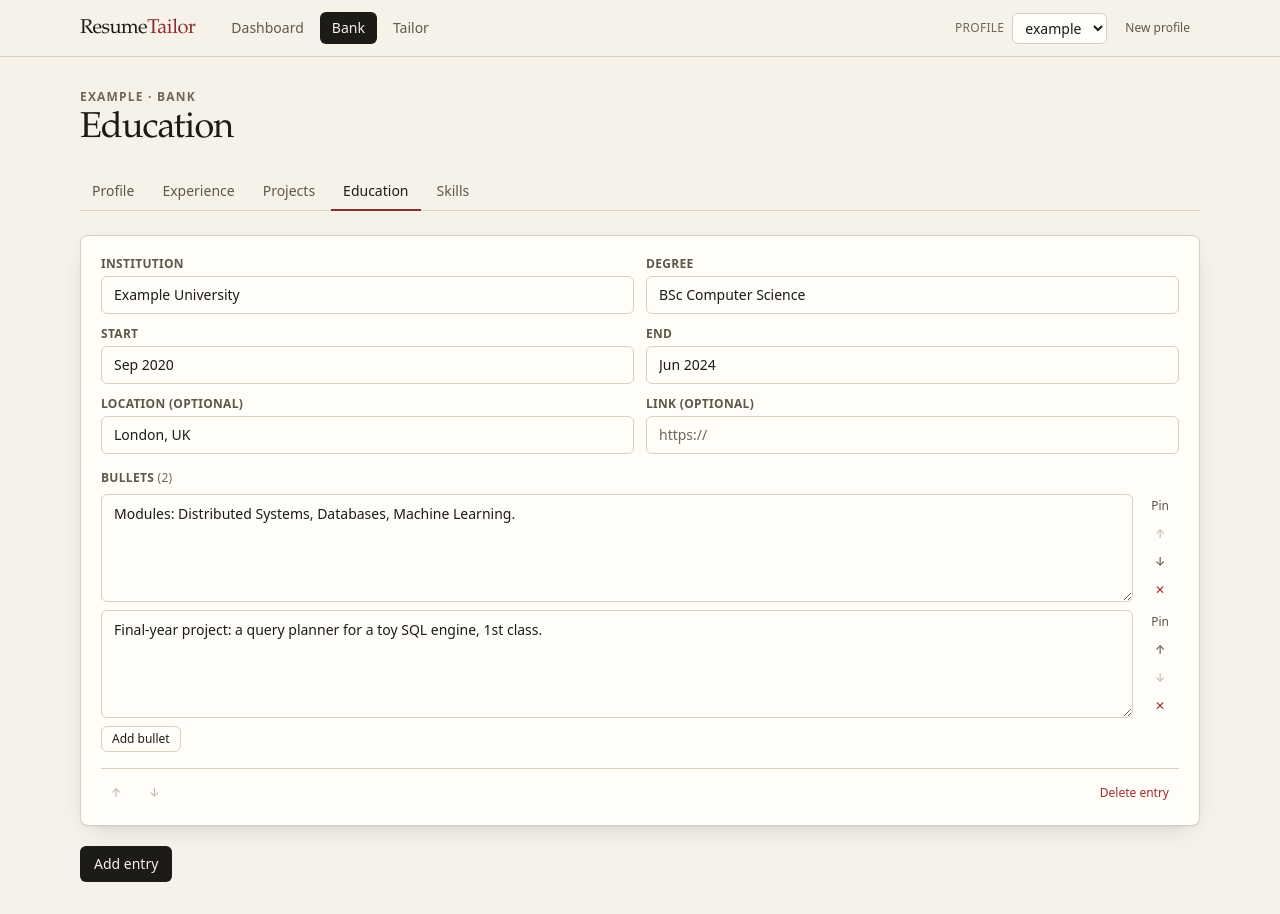
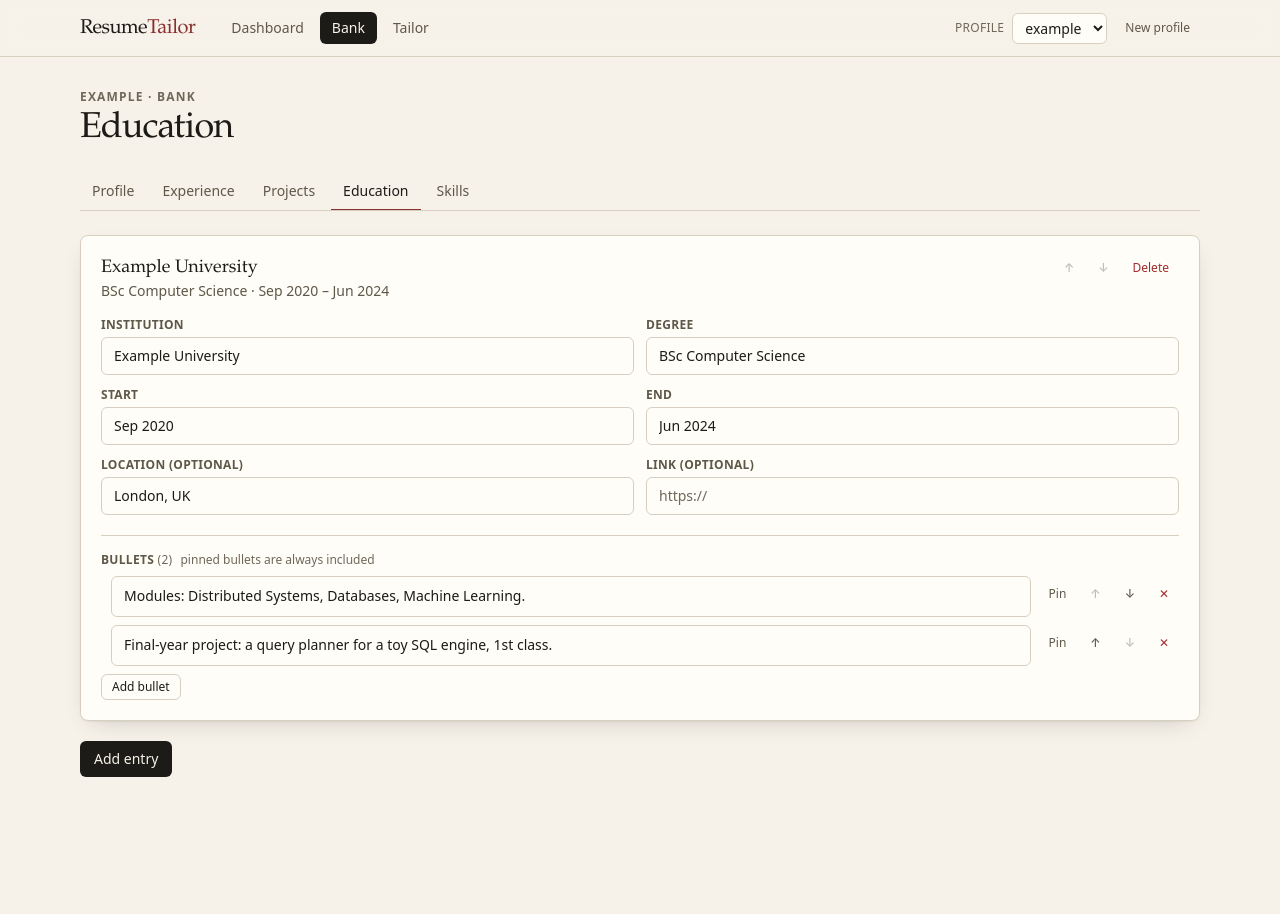
Before and after one commit to GOH8910/resume-tailor, a Next.js app: page /bank/education in a window 1280 px wide. After the commit the page ends 809 px from the top, so only its background shows below. Built offline with nearby package versions, Linux system fonts and the light colour scheme.

Commit message:
fix: bank editor never drops edits, confirms deletes, and is keyboard-friendly

```diff
--- /dev/null
+++ b/src/ui/ReorderControls.tsx
@@ -0,0 +1,86 @@
+"use client";
+
+import { useEffect, useId, useRef, useState } from "react";
+import { Button } from "@/ui/Button";
+
+type Props = {
+  /** Singular name used in labels, e.g. "bullet" or "entry". */
+  noun: string;
+  index: number;
+  count: number;
+  onMove: (direction: -1 | 1) => void;
+  onDelete: () => void;
+  /** Ask "Delete {noun}?" inline before deleting. */
+  confirmDelete?: boolean;
+};
+
+/** Up / down / delete buttons for one row of a list. Renders a fragment so the parent controls the layout. */
+export function ReorderControls({ noun, index, count, onMove, onDelete, confirmDelete = false }: Props) {
+  const upRef = useRef<HTMLButtonElement>(null);
+  const downRef = useRef<HTMLButtonElement>(null);
+  const deleteRef = useRef<HTMLButtonElement>(null);
+  const pressed = useRef<-1 | 1 | null>(null);
+  const refocusDelete = useRef(false);
+  const [confirming, setConfirming] = useState(false);
+  const questionId = useId();
+
+  // Moving re-renders this row at a new index and the browser can drop focus with the moved node.
+  // Put it back on the arrow that was pressed, or on the other arrow when this row is now at an end.
+  useEffect(() => {
+    if (pressed.current === null) return;
+    const [wanted, other] = pressed.current === -1 ? [upRef.current, downRef.current] : [downRef.current, upRef.current];
+    (wanted?.disabled ? other : wanted)?.focus();
+    pressed.current = null;
+  }, [index]);
+
+  // The delete button is unmounted while confirming, so focus returns to it after the next render.
+  useEffect(() => {
+    if (confirming || !refocusDelete.current) return;
+    refocusDelete.current = false;
+    deleteRef.current?.focus();
+  }, [confirming]);
+
+  const move = (direction: -1 | 1) => {
+    pressed.current = direction;
+    onMove(direction);
+  };
+
+  const cancel = () => {
+    refocusDelete.current = true;
+    setConfirming(false);
+  };
+
+  return (
+    <>
+      <Button ref={upRef} size="sm" variant="ghost" aria-label={`Move ${noun} up`} disabled={index === 0} onClick={() => move(-1)}>
+        ↑
+      </Button>
+      <Button ref={downRef} size="sm" variant="ghost" aria-label={`Move ${noun} down`} disabled={index === count - 1} onClick={() => move(1)}>
+        ↓
+      </Button>
+      {confirming ? (
+        <>
+          <span id={questionId} className="text-xs text-ink-soft">
+            Delete {noun}?
+          </span>
+          <Button size="sm" variant="danger" aria-describedby={questionId} onClick={onDelete}>
+            Delete
+          </Button>
+          <Button size="sm" variant="ghost" autoFocus aria-describedby={questionId} onClick={cancel}>
+            Cancel
+          </Button>
+        </>
+      ) : (
+        <Button
+          ref={deleteRef}
+          size="sm"
+          variant="danger"
+          aria-label={`Delete ${noun}`}
+          onClick={confirmDelete ? () => setConfirming(true) : onDelete}
+        >
+          {confirmDelete ? "Delete" : "✕"}
+        </Button>
+      )}
+    </>
+  );
+}
--- a/src/ui/bank/BankEditor.tsx
+++ b/src/ui/bank/BankEditor.tsx
@@ -2,10 +2,12 @@
 
 import Link from "next/link";
 import { useCallback, useEffect, useRef, useState } from "react";
-import type { Bank, SectionKey } from "@/bank/schema";
-import { api, errorMessage, withProfile } from "@/ui/api";
+import { type Bank, SECTION_LABELS, type SectionKey } from "@/bank/schema";
+import { errorMessage } from "@/ui/api";
 import { Banner } from "@/ui/Banner";
+import { Button, FOCUS_RING } from "@/ui/Button";
 import { useProfile } from "@/ui/ProfileProvider";
+import { loadBank, saveBank, saveBankOnExit } from "./bank-saver";
 import { EntryEditor } from "./EntryEditor";
 import { ProfileForm } from "./ProfileForm";
 import { SkillsEditor } from "./SkillsEditor";
@@ -13,13 +15,7 @@ import { SkillsEditor } from "./SkillsEditor";
 export const BANK_SECTIONS = ["profile", "experience", "projects", "education", "skills"] as const;
 export type BankSection = (typeof BANK_SECTIONS)[number];
 
-const LABELS: Record<BankSection, string> = {
-  profile: "Profile",
-  experience: "Experience",
-  projects: "Projects",
-  education: "Education",
-  skills: "Skills",
-};
+const LABELS: Record<BankSection, string> = { profile: "Profile", skills: "Skills", ...SECTION_LABELS };
 
 type SaveStatus = "idle" | "dirty" | "saving" | "saved" | "error";
 const SAVE_DELAY_MS = 800;
@@ -48,21 +44,27 @@ export function BankEditor({ section }: { section: BankSection }) {
 function ProfileBankEditor({ profile, section }: { profile: string; section: BankSection }) {
   const [bank, setBank] = useState<Bank | null>(null);
   const [status, setStatus] = useState<SaveStatus>("idle");
-  const [error, setError] = useState<string | null>(null);
+  const [loadError, setLoadError] = useState<string | null>(null);
+  const [saveError, setSaveError] = useState<string | null>(null);
   const timer = useRef<ReturnType<typeof setTimeout> | null>(null);
   const latest = useRef<Bank | null>(null);
+  const tabs = useRef<HTMLElement>(null);
+
+  // The tab strip scrolls sideways on narrow screens, and each section mounts fresh, so reveal the active tab.
+  useEffect(() => {
+    tabs.current?.querySelector('[aria-current="page"]')?.scrollIntoView({ block: "nearest", inline: "nearest" });
+  }, [section]);
 
   useEffect(() => {
     let cancelled = false;
-    api
-      .get<Bank>(withProfile("/api/bank", profile))
+    loadBank(profile)
       .then((loaded) => {
         if (cancelled) return;
         latest.current = loaded;
         setBank(loaded);
       })
       .catch((err) => {
-        if (!cancelled) setError(errorMessage(err));
+        if (!cancelled) setLoadError(errorMessage(err));
       });
     return () => {
       cancelled = true;
@@ -70,39 +72,54 @@ function ProfileBankEditor({ profile, section }: { profile: string; section: Ban
   }, [profile]);
 
   const save = useCallback(async () => {
-    if (!latest.current) return;
+    const bank = latest.current;
+    if (!bank) return;
     setStatus("saving");
     try {
-      await api.send(withProfile("/api/bank", profile), "PUT", latest.current);
+      await saveBank(profile, bank);
+      if (latest.current !== bank) return; // a newer edit supersedes this save; it reports its own status
       setStatus("saved");
-      setError(null);
+      setSaveError(null);
     } catch (err) {
+      if (latest.current !== bank) return;
       setStatus("error");
-      setError(errorMessage(err));
+      setSaveError(errorMessage(err));
     }
   }, [profile]);
 
   const update = useCallback(
     (fn: (bank: Bank) => Bank) => {
-      setBank((prev) => {
-        if (!prev) return prev;
-        const next = fn(prev);
-        latest.current = next;
-        return next;
-      });
+      if (!latest.current) return;
+      latest.current = fn(latest.current); // computed outside the updater: no side effect inside setState
+      setBank(latest.current);
       setStatus("dirty");
       if (timer.current) clearTimeout(timer.current);
-      timer.current = setTimeout(() => void save(), SAVE_DELAY_MS);
+      timer.current = setTimeout(() => {
+        timer.current = null;
+        void save();
+      }, SAVE_DELAY_MS);
     },
     [save],
   );
 
-  useEffect(
-    () => () => {
-      if (timer.current) clearTimeout(timer.current);
-    },
-    [],
-  );
+  useEffect(() => {
+    const onPageHide = () => {
+      if (!timer.current || !latest.current) return;
+      clearTimeout(timer.current);
+      timer.current = null;
+      saveBankOnExit(profile, latest.current);
+    };
+    window.addEventListener("pagehide", onPageHide);
+    return () => {
+      window.removeEventListener("pagehide", onPageHide);
+      // Unmount (section tab, leaving /bank, profile switch): save now rather than drop the edit.
+      if (timer.current) {
+        clearTimeout(timer.current);
+        timer.current = null;
+        void save();
+      }
+    };
+  }, [profile, save]);
 
   return (
     <section aria-labelledby="bank-heading">
@@ -113,15 +130,26 @@ function ProfileBankEditor({ profile, section }: { profile: string; section: Ban
             {LABELS[section]}
           </h1>
         </div>
-        <SaveIndicator status={status} />
+        <div className="flex flex-wrap items-center justify-end gap-3">
+          {saveError && (
+            <div role="alert" className="flex items-center gap-2 text-sm text-danger">
+              <span>{saveError}</span>
+              <Button size="sm" disabled={status === "saving"} onClick={() => void save()}>
+                Retry
+              </Button>
+            </div>
+          )}
+          <SaveIndicator status={status} />
+        </div>
       </div>
 
-      <nav aria-label="Bank sections" className="mt-6 flex flex-wrap gap-1 border-b border-rule">
+      <nav ref={tabs} aria-label="Bank sections" className="mt-6 flex flex-nowrap gap-1 overflow-x-auto whitespace-nowrap border-b border-rule">
         {BANK_SECTIONS.map((s) => (
           <Link
             key={s}
             href={`/bank/${s}`}
-            className={`-mb-px border-b-2 px-3 py-2 text-sm transition-colors ${
+            aria-current={s === section ? "page" : undefined}
+            className={`-mb-px border-b-2 px-3 py-2 text-sm transition-colors ${FOCUS_RING} focus-visible:ring-inset ${
               s === section ? "border-accent text-ink" : "border-transparent text-ink-soft hover:text-ink"
             }`}
           >
@@ -130,14 +158,14 @@ function ProfileBankEditor({ profile, section }: { profile: string; section: Ban
         ))}
       </nav>
 
-      {error && (
+      {loadError && (
         <div className="mt-4">
           <Banner tone="error" title="Problem with the bank">
-            {error}
+            {loadError}
           </Banner>
         </div>
       )}
-      {!bank && !error && <p className="mt-6 text-ink-soft">Loading bank…</p>}
+      {!bank && !loadError && <p className="mt-6 text-ink-soft">Loading bank…</p>}
 
       {bank && (
         <div className="mt-6">
--- a/src/ui/bank/EntryEditor.tsx
+++ b/src/ui/bank/EntryEditor.tsx
@@ -1,10 +1,12 @@
 "use client";
 
+import { useId, useLayoutEffect, useRef, useState } from "react";
 import { moveItem } from "@/applications/edit";
 import { newId } from "@/bank/ids";
 import { type Bullet, type Entry, SECTION_LABELS, type SectionKey } from "@/bank/schema";
 import { Button } from "@/ui/Button";
 import { Field, TextArea, TextInput } from "@/ui/Field";
+import { ReorderControls } from "@/ui/ReorderControls";
 
 type Props = { section: SectionKey; entries: Entry[]; onChange: (entries: Entry[]) => void };
 
@@ -14,29 +16,59 @@ const ORG_LABEL: Record<SectionKey, string> = { experience: "Company", projects:
 type TextField = "title" | "org" | "location" | "start" | "end" | "link";
 
 export function EntryEditor({ section, entries, onChange }: Props) {
+  const [lastAddedId, setLastAddedId] = useState<string | null>(null);
+  const noun = section === "projects" ? "project" : "entry";
   const replace = (id: string, fn: (e: Entry) => Entry) => onChange(entries.map((e) => (e.id === id ? fn(e) : e)));
   const setField = (id: string, key: TextField, value: string) => replace(id, (e) => ({ ...e, [key]: value }));
-  const add = () =>
-    onChange([...entries, { id: newId("e"), title: "", org: "", location: "", start: "", end: "", link: "", bullets: [] }]);
+  const add = () => {
+    const id = newId("e");
+    setLastAddedId(id);
+    onChange([...entries, { id, title: "", org: "", location: "", start: "", end: "", link: "", bullets: [] }]);
+  };
 
   return (
     <div className="grid gap-5">
       {entries.length === 0 && <p className="text-ink-soft">No {SECTION_LABELS[section].toLowerCase()} yet.</p>}
       {entries.map((entry, index) => (
         <article key={entry.id} className="rounded-lg border border-rule bg-card p-5 shadow-card">
-          <div className="grid gap-3 sm:grid-cols-2">
+          <header className="flex flex-wrap items-start justify-between gap-x-4 gap-y-2">
+            <div className="min-w-0">
+              <h2 className={`break-words text-lg leading-snug ${entry.title.trim() ? "" : "text-ink-faint"}`}>
+                {entry.title.trim() || "Untitled"}
+              </h2>
+              {subtitle(entry) && <p className="text-sm text-ink-soft">{subtitle(entry)}</p>}
+            </div>
+            <div className="flex flex-wrap items-center gap-1">
+              <ReorderControls
+                noun={noun}
+                index={index}
+                count={entries.length}
+                onMove={(direction) => onChange(moveItem(entries, index, index + direction))}
+                onDelete={() => onChange(entries.filter((e) => e.id !== entry.id))}
+                confirmDelete
+              />
+            </div>
+          </header>
+
+          <div className="mt-4 grid gap-3 sm:grid-cols-2">
             <Field label={TITLE_LABEL[section]}>
-              <TextInput value={entry.title} onChange={(e) => setField(entry.id, "title", e.target.value)} />
+              <TextInput
+                autoFocus={entry.id === lastAddedId}
+                value={entry.title}
+                onChange={(e) => setField(entry.id, "title", e.target.value)}
+              />
             </Field>
             <Field label={ORG_LABEL[section]}>
               <TextInput value={entry.org ?? ""} onChange={(e) => setField(entry.id, "org", e.target.value)} />
             </Field>
+            <div className="grid grid-cols-2 gap-3 sm:col-span-2">
               <Field label="Start">
                 <TextInput value={entry.start} placeholder="Jul 2025" onChange={(e) => setField(entry.id, "start", e.target.value)} />
               </Field>
               <Field label="End">
                 <TextInput value={entry.end} placeholder="Present" onChange={(e) => setField(entry.id, "end", e.target.value)} />
               </Field>
+            </div>
             <Field label="Location (optional)">
               <TextInput value={entry.location ?? ""} placeholder="London, UK" onChange={(e) => setField(entry.id, "location", e.target.value)} />
             </Field>
@@ -46,74 +78,109 @@ export function EntryEditor({ section, entries, onChange }: Props) {
           </div>
 
           <BulletList bullets={entry.bullets} onChange={(bullets) => replace(entry.id, (e) => ({ ...e, bullets }))} />
-
-          <div className="mt-4 flex items-center gap-2 border-t border-rule pt-3">
-            <Button size="sm" variant="ghost" aria-label="Move entry up" disabled={index === 0} onClick={() => onChange(moveItem(entries, index, index - 1))}>
-              ↑
-            </Button>
-            <Button size="sm" variant="ghost" aria-label="Move entry down" disabled={index === entries.length - 1} onClick={() => onChange(moveItem(entries, index, index + 1))}>
-              ↓
-            </Button>
-            <Button size="sm" variant="danger" className="ml-auto" onClick={() => onChange(entries.filter((e) => e.id !== entry.id))}>
-              Delete entry
-            </Button>
-          </div>
         </article>
       ))}
       <div>
         <Button variant="primary" onClick={add}>
-          Add {section === "projects" ? "project" : "entry"}
+          Add {noun}
         </Button>
       </div>
     </div>
   );
 }
 
+/** "Acme Corp · Jul 2024 – Jan 2025", skipping whatever is blank. */
+function subtitle(entry: Entry): string {
+  const dates = [entry.start, entry.end].filter(Boolean).join(" – ");
+  return [entry.org, dates].filter(Boolean).join(" · ");
+}
+
 function BulletList({ bullets, onChange }: { bullets: Bullet[]; onChange: (bullets: Bullet[]) => void }) {
+  const pinHintId = useId();
+  const [lastAddedId, setLastAddedId] = useState<string | null>(null);
   const replace = (id: string, fn: (b: Bullet) => Bullet) => onChange(bullets.map((b) => (b.id === id ? fn(b) : b)));
+  const add = () => {
+    const id = newId("b");
+    setLastAddedId(id);
+    onChange([...bullets, { id, text: "" }]);
+  };
   return (
-    <div className="mt-4">
+    <div className="mt-5 border-t border-rule pt-4">
       <p className="mb-2 text-xs font-semibold uppercase tracking-wide text-ink-soft">
         Bullets <span className="font-normal text-ink-faint">({bullets.length})</span>
+        <span id={pinHintId} className="ml-2 font-normal normal-case tracking-normal text-ink-faint">
+          pinned bullets are always included
+        </span>
       </p>
       <ul className="grid gap-2">
         {bullets.map((bullet, i) => (
-          <li key={bullet.id} className="flex gap-2">
-            <TextArea
-              rows={2}
-              value={bullet.text}
-              placeholder="New bullet"
-              onChange={(e) => {
-                const text = e.target.value;
-                replace(bullet.id, (b) => ({ ...b, text }));
-              }}
+          <li key={bullet.id} className="flex items-start gap-2">
+            <BulletText
+              label={`Bullet ${i + 1}`}
+              text={bullet.text}
+              pinned={Boolean(bullet.pinned)}
+              autoFocus={bullet.id === lastAddedId}
+              onChange={(text) => replace(bullet.id, (b) => ({ ...b, text }))}
             />
-            <div className="flex flex-col gap-1">
+            <div className="flex flex-col gap-1 sm:mt-1.5 sm:flex-row">
               <Button
                 size="sm"
                 variant={bullet.pinned ? "primary" : "ghost"}
-                title="Pinned bullets are always included when this entry is on the resume"
                 aria-pressed={Boolean(bullet.pinned)}
+                aria-describedby={pinHintId}
                 onClick={() => replace(bullet.id, (b) => ({ ...b, pinned: !b.pinned }))}
               >
                 Pin
               </Button>
-              <Button size="sm" variant="ghost" aria-label="Move bullet up" disabled={i === 0} onClick={() => onChange(moveItem(bullets, i, i - 1))}>
-                ↑
-              </Button>
-              <Button size="sm" variant="ghost" aria-label="Move bullet down" disabled={i === bullets.length - 1} onClick={() => onChange(moveItem(bullets, i, i + 1))}>
-                ↓
-              </Button>
-              <Button size="sm" variant="danger" aria-label="Delete bullet" onClick={() => onChange(bullets.filter((b) => b.id !== bullet.id))}>
-                ✕
-              </Button>
+              <ReorderControls
+                noun="bullet"
+                index={i}
+                count={bullets.length}
+                onMove={(direction) => onChange(moveItem(bullets, i, i + direction))}
+                onDelete={() => onChange(bullets.filter((b) => b.id !== bullet.id))}
+              />
             </div>
           </li>
         ))}
       </ul>
-      <Button size="sm" className="mt-2" onClick={() => onChange([...bullets, { id: newId("b"), text: "" }])}>
+      <Button size="sm" className="mt-2" onClick={add}>
         Add bullet
       </Button>
     </div>
   );
 }
+
+type BulletTextProps = { label: string; text: string; pinned: boolean; autoFocus: boolean; onChange: (text: string) => void };
+
+/** A textarea that grows with its text, with an accent rule on the left when the bullet is pinned. */
+function BulletText({ label, text, pinned, autoFocus, onChange }: BulletTextProps) {
+  const wrapper = useRef<HTMLDivElement>(null);
+
+  // TextArea does not forward a ref, so find the element through its wrapper.
+  useLayoutEffect(() => {
+    const textarea = wrapper.current?.querySelector("textarea");
+    if (!textarea) return;
+    const fit = () => {
+      textarea.style.height = "auto";
+      // scrollHeight excludes the border, which border-box sizing counts.
+      textarea.style.height = `${textarea.scrollHeight + textarea.offsetHeight - textarea.clientHeight}px`;
+    };
+    fit();
+    window.addEventListener("resize", fit); // wrapping changes with the width
+    return () => window.removeEventListener("resize", fit);
+  }, [text]);
+
+  return (
+    <div ref={wrapper} className={`min-w-0 flex-1 border-l-2 pl-2 ${pinned ? "border-accent" : "border-transparent"}`}>
+      <TextArea
+        rows={1}
+        className="block resize-none"
+        aria-label={label}
+        autoFocus={autoFocus}
+        value={text}
+        placeholder="New bullet"
+        onChange={(e) => onChange(e.target.value)}
+      />
+    </div>
+  );
+}
--- a/src/ui/bank/SkillsEditor.tsx
+++ b/src/ui/bank/SkillsEditor.tsx
@@ -5,22 +5,29 @@ import { moveItem } from "@/applications/edit";
 import { newId } from "@/bank/ids";
 import type { SkillCategory } from "@/bank/schema";
 import { Button } from "@/ui/Button";
-import { Field, TextInput } from "@/ui/Field";
-
+import { Field, TextArea, TextInput } from "@/ui/Field";
+import { ReorderControls } from "@/ui/ReorderControls";
 import { splitItems } from "@/ui/split-items";
 
 type Props = { skills: SkillCategory[]; onChange: (skills: SkillCategory[]) => void };
 
 export function SkillsEditor({ skills, onChange }: Props) {
+  const [lastAddedId, setLastAddedId] = useState<string | null>(null);
   const replace = (id: string, fn: (c: SkillCategory) => SkillCategory) =>
     onChange(skills.map((c) => (c.id === id ? fn(c) : c)));
+  const add = () => {
+    const id = newId("s");
+    setLastAddedId(id);
+    onChange([...skills, { id, name: "", items: [] }]);
+  };
   return (
     <div className="grid gap-4">
       {skills.length === 0 && <p className="text-ink-soft">No skill categories yet.</p>}
       {skills.map((cat, i) => (
-        <div key={cat.id} className="grid gap-3 rounded-lg border border-rule bg-card p-5 shadow-card sm:grid-cols-[14rem_1fr_auto]">
+        <div key={cat.id} className="grid gap-3 rounded-lg border border-rule bg-card p-5 shadow-card sm:grid-cols-[14rem_1fr]">
           <Field label="Category">
             <TextInput
+              autoFocus={cat.id === lastAddedId}
               value={cat.name}
               placeholder="Programming"
               onChange={(e) => {
@@ -30,21 +37,20 @@ export function SkillsEditor({ skills, onChange }: Props) {
             />
           </Field>
           <ItemsField items={cat.items} onCommit={(items) => replace(cat.id, (c) => ({ ...c, items }))} />
-          <div className="flex items-end gap-1">
-            <Button size="sm" variant="ghost" aria-label="Move category up" disabled={i === 0} onClick={() => onChange(moveItem(skills, i, i - 1))}>
-              ↑
-            </Button>
-            <Button size="sm" variant="ghost" aria-label="Move category down" disabled={i === skills.length - 1} onClick={() => onChange(moveItem(skills, i, i + 1))}>
-              ↓
-            </Button>
-            <Button size="sm" variant="danger" onClick={() => onChange(skills.filter((c) => c.id !== cat.id))}>
-              Delete
-            </Button>
+          <div className="flex flex-wrap items-center gap-1 sm:col-span-2">
+            <ReorderControls
+              noun="category"
+              index={i}
+              count={skills.length}
+              onMove={(direction) => onChange(moveItem(skills, i, i + direction))}
+              onDelete={() => onChange(skills.filter((c) => c.id !== cat.id))}
+              confirmDelete
+            />
           </div>
         </div>
       ))}
       <div>
-        <Button variant="primary" onClick={() => onChange([...skills, { id: newId("s"), name: "", items: [] }])}>
+        <Button variant="primary" onClick={add}>
           Add category
         </Button>
       </div>
@@ -58,17 +64,20 @@ function ItemsField({ items, onCommit }: { items: string[]; onCommit: (items: st
   const [editing, setEditing] = useState(false);
   return (
     <Field label="Items (comma-separated)">
-      <TextInput
+      <TextArea
+        rows={2}
         value={editing ? text : items.join(", ")}
         placeholder="Python, Go, TypeScript"
         onFocus={() => {
           setText(items.join(", "));
           setEditing(true);
         }}
-        onChange={(e) => setText(e.target.value)}
+        // Items are comma-separated, so a line break (Enter or a pasted list) becomes a separator.
+        onChange={(e) => setText(e.target.value.replace(/\s*\n\s*/g, ", "))}
         onBlur={() => {
           setEditing(false);
-          onCommit(splitItems(text));
+          const next = splitItems(text);
+          if (next.length !== items.length || next.some((item, i) => item !== items[i])) onCommit(next);
         }}
       />
     </Field>
--- /dev/null
+++ b/src/ui/bank/bank-saver.ts
@@ -0,0 +1,27 @@
+import type { Bank } from "@/bank/schema";
+import { api, withProfile } from "@/ui/api";
+
+// Saves run one at a time, in order, and loads wait for them, so a remounted editor
+// (section tab, profile switch, leaving /bank and coming back) never reads a bank older than its last edit.
+let queue: Promise<unknown> = Promise.resolve();
+
+export function saveBank(profile: string, bank: Bank): Promise<void> {
+  const run = queue.then(() => api.send<Bank>(withProfile("/api/bank", profile), "PUT", bank)).then(() => undefined);
+  queue = run.catch(() => undefined);
+  return run;
+}
+
+export async function loadBank(profile: string): Promise<Bank> {
+  await queue;
+  return api.get<Bank>(withProfile("/api/bank", profile));
+}
+
+/** The page is going away; keepalive lets the request outlive it (64 KB body limit, a bank is a few KB). */
+export function saveBankOnExit(profile: string, bank: Bank): void {
+  void fetch(withProfile("/api/bank", profile), {
+    method: "PUT",
+    headers: { "Content-Type": "application/json" },
+    body: JSON.stringify(bank),
+    keepalive: true,
+  }).catch(() => undefined);
+}
```
Lines whose indentation alone changed are shown as unchanged.
